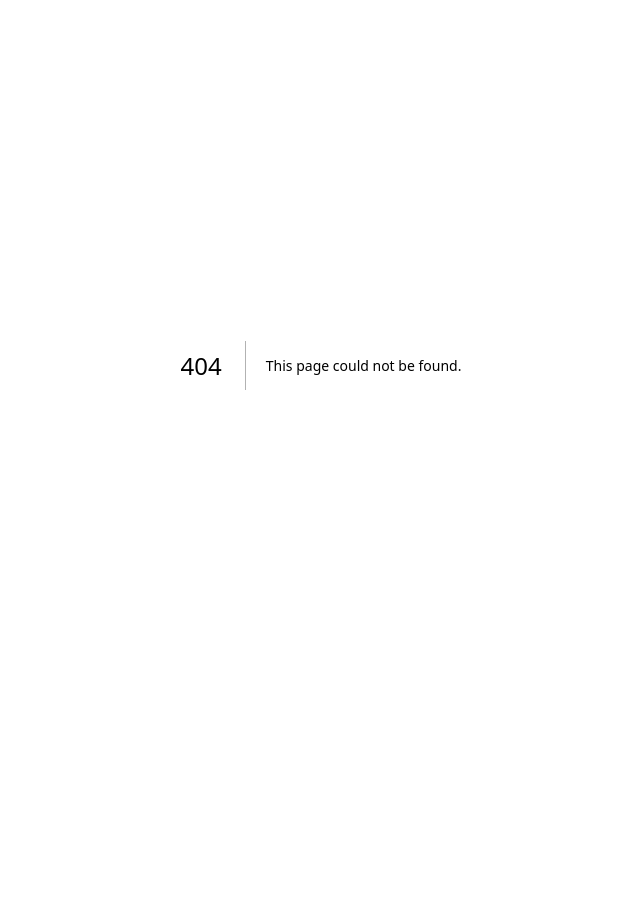
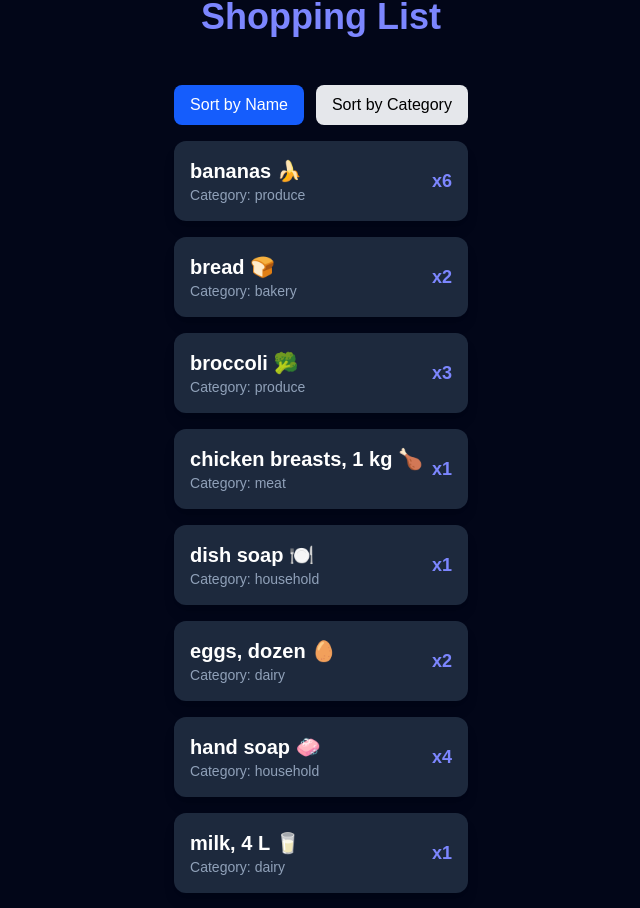
Before and after one commit to MohammadUvesh-Ghanchi/cprg306-assignments, a Next.js app: page /week-7 in a window 1280 px wide. Before the commit this address had no page. Shown: the part 35-943 px from the top of the page, without its empty margins (319-959 px from the left). Before the commit the page ends 800 px from the top, so only its background shows below. Built offline with nearby package versions, Linux system fonts and the light colour scheme.

Commit message:
Add shopping list components for week 7
Introduces a shopping list feature with item display and sorting functionality. Adds ItemList and Item components, a sample items.json data file, and a page to render the shopping list UI.

```diff
--- /dev/null
+++ b/app/week-7/item-list.js
@@ -0,0 +1,52 @@
+"use client";
+
+import { useState } from "react";
+import Item from "./item.js";
+import items from "./items.json";
+
+export default function ItemList() {
+  const [sortBy, setSortBy] = useState("name");
+
+  const sortedItems = [...items].sort((a, b) => {
+    if (sortBy === "name") return a.name.localeCompare(b.name);
+    if (sortBy === "category") return a.category.localeCompare(b.category);
+    return 0;
+  });
+
+  return (
+    <div className="p-4">
+      {/* Sorting buttons */}
+      <div className="mb-4 text-black space-x-3">
+        <button
+          onClick={() => setSortBy("name")}
+          className={`px-4 py-2 rounded-lg ${
+            sortBy === "name" ? "bg-blue-600 text-white" : "bg-gray-200"
+          }`}
+        >
+          Sort by Name
+        </button>
+
+        <button
+          onClick={() => setSortBy("category")}
+          className={`px-4 py-2 rounded-lg ${
+            sortBy === "category" ? "bg-blue-600 text-white" : "bg-gray-200"
+          }`}
+        >
+          Sort by Category
+        </button>
+      </div>
+
+      {/* Render sorted items */}
+      <ul className="w-full max-w-md space-y-2">
+        {sortedItems.map((item) => (
+          <Item
+            key={item.id}
+            name={item.name}
+            quantity={item.quantity}
+            category={item.category}
+          />
+        ))}
+      </ul>
+    </div>
+  );
+}
--- /dev/null
+++ b/app/week-7/item.js
@@ -0,0 +1,11 @@
+export default function Item({ name, quantity, category }) {
+  return (
+    <li className="bg-slate-800 p-4 mb-4 rounded-xl shadow-lg w-full hover:bg-slate-700 transition-all duration-200 flex justify-between items-center">
+      <div>
+        <h3 className="text-xl font-semibold text-white">{name}</h3>
+        <p className="text-sm text-slate-400">Category: {category}</p>
+      </div>
+      <span className="text-indigo-400 font-bold text-lg">x{quantity}</span>
+    </li>
+  );
+}
--- /dev/null
+++ b/app/week-7/items.json
@@ -0,0 +1,74 @@
+[
+  {
+    "id": "1h2GJKH12gkHG31h1H",
+    "name": "milk, 4 L 🥛",
+    "quantity": 1,
+    "category": "dairy"
+  },
+  {
+    "id": "2KJH3k2j3H1k2J3K1H",
+    "name": "bread 🍞",
+    "quantity": 2,
+    "category": "bakery"
+  },
+  {
+    "id": "3h2KJH3k2j3H1k2J3",
+    "name": "eggs, dozen 🥚",
+    "quantity": 2,
+    "category": "dairy"
+  },
+  {
+    "id": "4k2J3K1H2GJKH12gk",
+    "name": "bananas 🍌",
+    "quantity": 6,
+    "category": "produce"
+  },
+  {
+    "id": "5H1h1H2KJH3k2j3H",
+    "name": "broccoli 🥦",
+    "quantity": 3,
+    "category": "produce"
+  },
+  {
+    "id": "6H1k2J3K1H2GJKH1",
+    "name": "chicken breasts, 1 kg 🍗",
+    "quantity": 1,
+    "category": "meat"
+  },
+  {
+    "id": "7gkHG31h1H2KJH3k",
+    "name": "pasta sauce 🍝",
+    "quantity": 3,
+    "category": "canned goods"
+  },
+  {
+    "id": "8j3H1k2J3K1H2GJK",
+    "name": "spaghetti, 454 g 🍝",
+    "quantity": 2,
+    "category": "dry goods"
+  },
+  {
+    "id": "9H12gkHG31h1H2KJ",
+    "name": "toilet paper, 12 pack 🧻",
+    "quantity": 1,
+    "category": "household"
+  },
+  {
+    "id": "10H3k2j3H1k2J3K1",
+    "name": "paper towels, 6 pack",
+    "quantity": 1,
+    "category": "household"
+  },
+  {
+    "id": "11k2J3K1H2GJKH12",
+    "name": "dish soap 🍽️",
+    "quantity": 1,
+    "category": "household"
+  },
+  {
+    "id": "12GJKH12gkHG31h1",
+    "name": "hand soap 🧼",
+    "quantity": 4,
+    "category": "household"
+  }
+]
--- /dev/null
+++ b/app/week-7/page.js
@@ -0,0 +1,10 @@
+import ItemList from "./item-list.js";
+
+export default function Page() {
+  return (
+    <main className="bg-slate-950 p-8 flex flex-col items-center">
+      <h1 className="text-4xl font-bold text-indigo-400 mb-8">Shopping List</h1>
+      <ItemList />
+    </main>
+  );
+}
```
